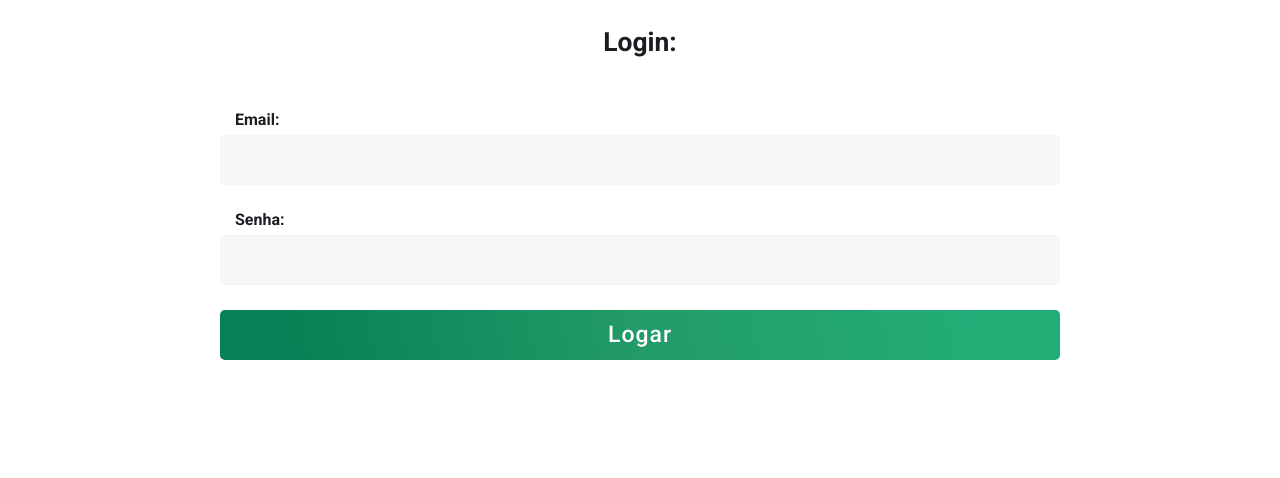
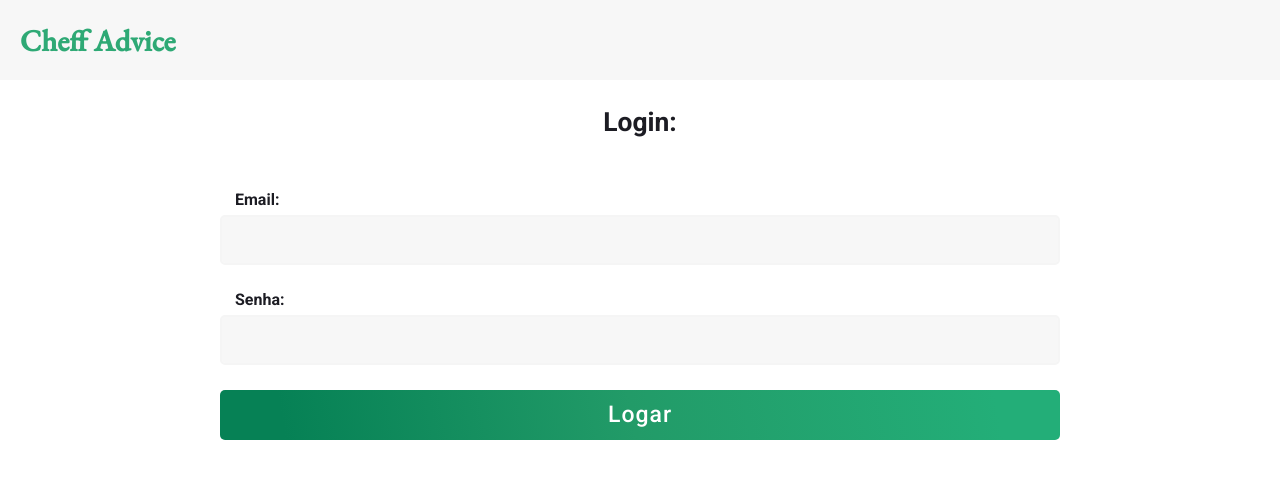
Before and after one commit to eduardoyanoliveira/buddy_advice_web, a React (Create React App) app: page / in a window 1280 px wide. Shown: the top 478 px of the page. Built offline with nearby package versions, Linux system fonts and the light colour scheme.

Commit message:
Created navigation system and  menu component

```diff
--- a/package.json
+++ b/package.json
@@ -7,6 +7,7 @@
     "react": "^18.2.0",
     "react-dom": "^18.2.0",
     "react-icons": "^4.4.0",
+    "react-router-dom": "^6.4.1",
     "react-scripts": "5.0.1",
     "styled-components": "^5.3.6",
     "web-vitals": "^2.1.4"
@@ -45,6 +46,7 @@
     "@types/react": "^18.0.21",
     "@types/react-dom": "^18.0.6",
     "@types/react-icons": "^3.0.0",
+    "@types/react-router-dom": "^5.3.3",
     "@types/styled-components": "^5.1.26",
     "typescript": "^4.8.4"
   }
--- a/public/index.html
+++ b/public/index.html
@@ -13,7 +13,7 @@
     <link rel="manifest" href="%PUBLIC_URL%/manifest.json" />
     <link rel="preconnect" href="https://fonts.googleapis.com">
     <link rel="preconnect" href="https://fonts.gstatic.com" crossorigin>
-    <link href="https://fonts.googleapis.com/css2?family=Roboto:ital,wght@0,100;0,300;0,400;0,500;0,700;0,900;1,100;1,300;1,400;1,500;1,700;1,900&display=swap" rel="stylesheet">
+    <link href="https://fonts.googleapis.com/css2?family=EB+Garamond:wght@400;500&family=Roboto:ital,wght@0,100;0,300;0,400;0,500;0,700;0,900;1,100;1,300;1,400;1,500;1,700;1,900&display=swap" rel="stylesheet">
     <title>Chef Advice</title>
   </head>
   <body>
--- a/src/App.tsx
+++ /dev/null
@@ -1,17 +0,0 @@
-import ThemeProvider from './styles/themeProvider';
-import Global from './styles/global';
-
-import LoginPage from './pages/User/Login';
-
-function App() {
-  return (
-    <>
-      <Global/>
-      <ThemeProvider>
-        <LoginPage/>
-      </ThemeProvider>
-    </>
-  );
-};
-
-export default App;
--- /dev/null
+++ b/src/App/index.tsx
@@ -0,0 +1,19 @@
+import ThemeProvider from '../styles/themeProvider';
+import Global from '../styles/global';
+import { Router } from '../router';
+import { BrowserRouter } from 'react-router-dom';
+import NavMenu from '../components/NavMenu';
+
+function App() {
+  return (
+    <BrowserRouter>
+      <Global/>
+      <ThemeProvider>
+        <NavMenu/>
+        <Router/>
+      </ThemeProvider>
+    </BrowserRouter>
+  );
+};
+
+export default App;
--- /dev/null
+++ b/src/App/styles.ts
@@ -0,0 +1,11 @@
+import styled, { css } from "styled-components";
+
+export const AppTemplate = styled.main`
+
+    height: calc(100vh - 80px);
+    width: 100%;
+
+    ${({theme}) => css`
+        background-image: ${theme.colors.background} ;
+    `};
+`;
--- /dev/null
+++ b/src/components/NavMenu/index.tsx
@@ -0,0 +1,41 @@
+import { Container, Logo, Menu, MenuItem } from "./styles";
+import { useNavigate } from 'react-router-dom';
+import { TbMeat } from 'react-icons/tb'
+import { BiExit } from 'react-icons/bi';
+import { HiOutlineBookOpen } from 'react-icons/hi'
+
+function NavMenu() {
+
+    const navigate = useNavigate();
+
+    const logOut = () => {
+        localStorage.removeItem('@token');
+        window.location.reload();
+    };
+
+    return (
+        <Container>
+            <Logo onClick={() => navigate('/')}>
+                Cheff Advice
+            </Logo>
+            {
+                localStorage.getItem('@token') && (
+                    <Menu>
+                        <MenuItem>
+                            <TbMeat/>
+                        </MenuItem>
+                        <MenuItem>
+                            <HiOutlineBookOpen/>
+                        </MenuItem>
+                        <MenuItem onClick={logOut}>
+                            <BiExit />
+                        </MenuItem>
+                    </Menu>
+                )
+            }
+
+        </Container>
+    );
+};
+
+export default NavMenu;
--- /dev/null
+++ b/src/components/NavMenu/styles.ts
@@ -0,0 +1,52 @@
+import styled, { css } from "styled-components";
+
+export const Container = styled.header`
+    display: flex;
+    justify-content: space-between;
+    align-items: center;
+    padding: 0 20px;
+    height: 80px;
+    width: 100%;
+
+    ${({theme}) => css`
+        background-color: ${theme.colors.backgroundAlt} ;
+    `};
+
+`;
+
+export const Logo = styled.h2`
+    font-family: 'EB Garamond', serif;
+    font-size: 30px;
+
+    ${({theme}) => css`
+        color: ${theme.colors.primary} ;
+    `};
+
+    cursor: pointer;
+`;
+
+export const Menu = styled.ul`
+    display: flex;
+    justify-content: center;
+    align-items: center;
+`;
+
+export const MenuItem = styled.li`
+    list-style: none;
+    margin-left: 25px;
+
+    ${({theme}) => css`
+        color: ${theme.colors.font} ;
+        ${theme.typographies.titleTwo}
+    `};
+
+    &:hover{
+        ${({theme}) => css`
+            color: ${theme.colors.primary} ;
+        `};
+    };
+
+    font-size: 1.6rem;
+
+    cursor: pointer;
+`;
--- a/src/hooks/useLogin.ts
+++ b/src/hooks/useLogin.ts
@@ -34,8 +34,8 @@ function useLogin() {
 
         try{
             const { data } = await axiosInstance().post('token/', current);
-            console.log(data);
             localStorage.setItem('@token', data.access);
+            window.location.reload();
 
         }catch(err){
             alert('Não foi possível realizar o login, confira os dados! ');
--- /dev/null
+++ b/src/pages/Error/index.tsx
@@ -0,0 +1,8 @@
+
+function ErrorPage() {
+    return (
+        <div>ErrorPage</div>
+    );
+};
+
+export default ErrorPage;
--- /dev/null
+++ b/src/router.tsx
@@ -0,0 +1,28 @@
+import { Routes, Route } from "react-router-dom";
+import ErrorPage from "./pages/Error";
+import LoginPage from "./pages/User/Login";
+import UserRegisterPage from "./pages/User/Register";
+
+
+export function Router(){
+
+    return(
+
+        <>
+            {
+                localStorage.getItem('@token') ? (
+                    <Routes>
+                        <Route path="*" element={<ErrorPage/>}></Route>
+                    </Routes>
+
+                ):(
+                    <Routes>
+                        <Route path="/" element={<LoginPage/>}></Route>
+                        <Route path="/user/register" element={<UserRegisterPage/>}></Route>
+                        <Route path="*" element={<ErrorPage/>}></Route>
+                    </Routes>
+                )
+            }
+        </>
+    );
+};
```
Also changed, not shown: 1 other file (tests, documents, lock files or other folders).
